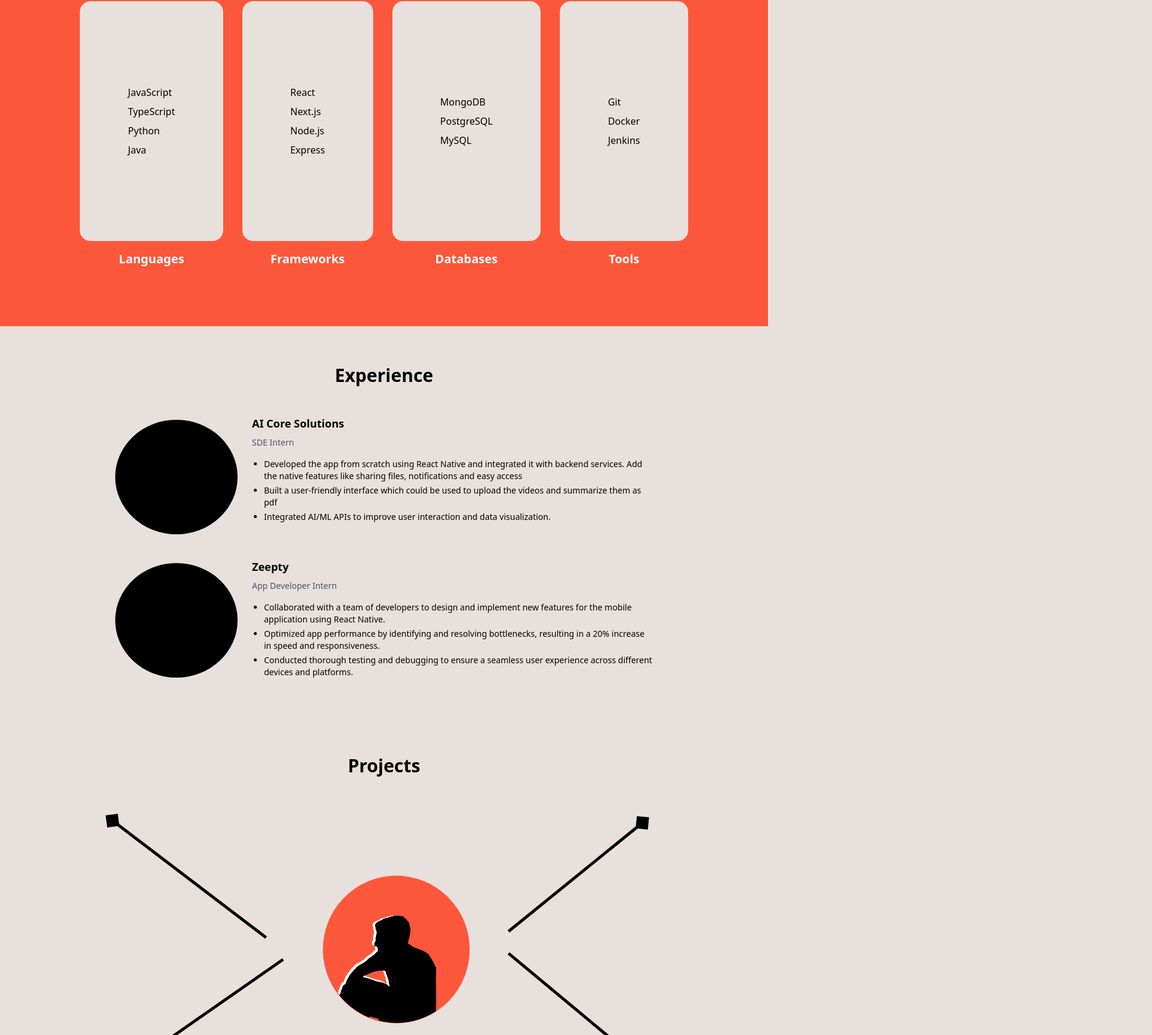
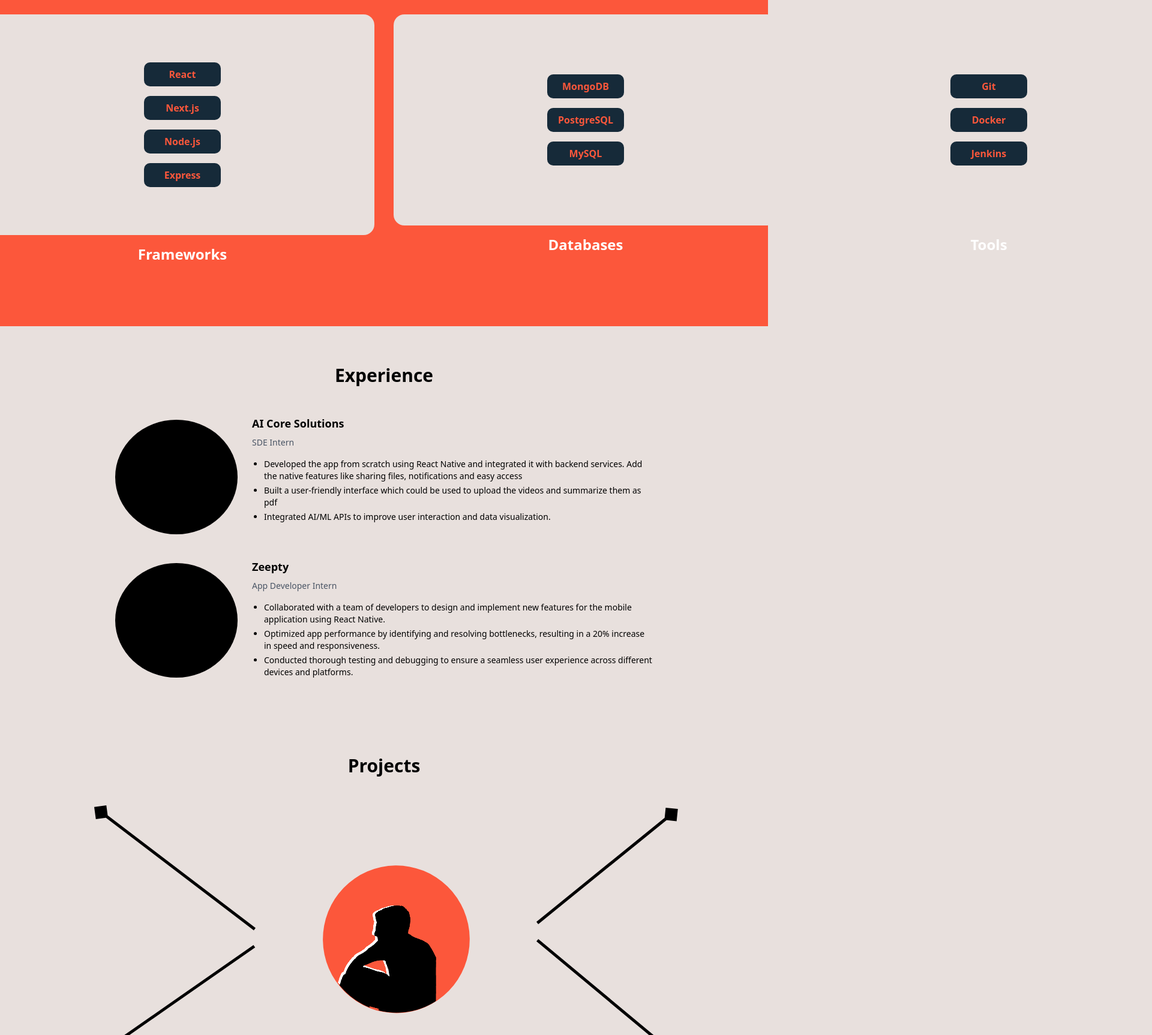
Before and after one commit to Van5sh/portfolio, a Next.js app: page / in a window 1280 px wide. Shown: the part 1784-3510 px from the top of the page at 60% size, 1920 px wide, since content can reach past the window. Built offline with nearby package versions, Linux system fonts and the light colour scheme.

Commit message:
feat:elements setuo

```diff
--- /dev/null
+++ b/declare.d.ts
@@ -0,0 +1,4 @@
+declare module "*.css" {
+  const content: { [className: string]: string };
+  export default content;
+}
--- a/next.config.ts
+++ b/next.config.ts
@@ -1,8 +1,7 @@
 import type { NextConfig } from "next";
 
 const nextConfig: NextConfig = {
-  /* config options here */
-  reactCompiler: true,
+  // reactCompiler: true,
 };
 
 export default nextConfig;
--- a/src/app/page.tsx
+++ b/src/app/page.tsx
@@ -1,7 +1,6 @@
 import AboutPage from "@/sections/about";
 import LandingPage from "@/sections/landing";
 import SkillsPage from "@/sections/skills";
-import Image from "next/image";
 import ExperiencePage from "@/sections/experience";
 import Projects from "@/sections/Projects";
 
--- a/src/components/BubbleMenu.tsx
+++ b/src/components/BubbleMenu.tsx
@@ -1,3 +1,4 @@
+"use client";
 import type { CSSProperties, ReactNode } from 'react';
 import { useState, useRef, useEffect } from 'react';
 import { gsap } from 'gsap';
--- /dev/null
+++ b/src/components/ui/ItemsContainer.tsx
@@ -0,0 +1,16 @@
+interface ItemsContainerProps {
+    title?: string;
+}
+
+const ItemsContainer: React.FC<ItemsContainerProps> = ({ title }) => {
+    return (
+        <div className="flex items-center gap-2 px-4 py-2 rounded-full bg-[#162A39] shadow-md">
+            <span className="w-2 h-2 rounded-full bg-orange-500" />
+            <span className="text-orange-500 text-sm font-medium">
+        {title}
+      </span>
+        </div>
+    );
+};
+
+export default ItemsContainer;
--- a/src/sections/Projects.tsx
+++ b/src/sections/Projects.tsx
@@ -8,14 +8,15 @@ const Projects = () => {
   return (
     <div className="flex flex-col items-center p-16 w-full">
       <h1 className="text-3xl font-bold mb-12">Projects</h1>
+
       <div className="relative w-full max-w-5xl h-[60vh]">
-                <div className="absolute inset-0 flex flex-row justify-between items-center px-12">
-                    <div className="flex flex-col gap-8">
-                        <Arrow4 />
+        <div className="flex justify-between items-center">
+          <div className="flex flex-col items-end gap-6">
+            <Arrow4 className="top-10" />
             <Arrow3 />
           </div>
-                    <Centre/>
-                    <div className="flex flex-col gap-8">
+          <Centre />
+          <div className="flex flex-col items-start gap-6">
             <Arrow1 />
             <Arrow2 />
           </div>
--- a/src/sections/skills.tsx
+++ b/src/sections/skills.tsx
@@ -1,30 +1,45 @@
 import Containers from "@/components/ui/containers";
+import ItemsContainer from "@/components/ui/ItemsContainer";
 
 const SkillsPage = () => {
   const skills = [
-        { name: 'Languages', items: ['JavaScript', 'TypeScript', 'Python', 'Java'] },
-        { name: 'Frameworks', items: ['React', 'Next.js', 'Node.js', 'Express'] },
-        { name: 'Databases', items: ['MongoDB', 'PostgreSQL', 'MySQL'] },
-        { name: 'Tools', items: ['Git', 'Docker', 'Jenkins'] },
+    {
+      name: "Languages",
+      items: ["JavaScript", "TypeScript", "Python", "Java"],
+    },
+    { name: "Frameworks", items: ["React", "Next.js", "Node.js", "Express"] },
+    { name: "Databases", items: ["MongoDB", "PostgreSQL", "MySQL"] },
+    { name: "Tools", items: ["Git", "Docker", "Jenkins"] },
   ];
 
   return (
-        <div className="flex flex-col w-full h-full items-center rounded-lg ">
+    <div className="flex flex-col w-full h-full items-center rounded-lg">
       <h1 className="mb-10 text-5xl font-semibold">Skills</h1>
+
       <div className="flex w-full h-[80vh] items-center justify-center gap-8 bg-[#FC573B]">
         {skills.map((skillCategory) => (
           <div
             key={skillCategory.name}
-                        className="flex flex-col items-center gap-4"
+            className="flex flex-col h-[50vh] w-[50vw] items-center gap-4"
           >
-                        <Containers>
-                            <ul className="space-y-2">
+            <div className="flex flex-col h-[50vh] w-[50vw] gap-4 items-center justify-center rounded-2xl p-20 bg-[#E8E0DD]">
               {skillCategory.items.map((item) => (
-                                    <li key={item}>{item}</li>
+                <div
+                  key={item}
+                  className="flex justify-center font-bold rounded-lg"
+                  style={{
+                    backgroundColor: "#162A39",
+                    width: "10vw",
+                    padding: "8px 0",
+                    color: "#FC573B",
+                  }}
+                >
+                  <h1>{item}</h1>
+                </div>
               ))}
-                            </ul>
-                        </Containers>
-                        <h2 className="text-xl font-bold text-white">
+            </div>
+
+            <h2 className="text-2xl font-bold text-white">
               {skillCategory.name}
             </h2>
           </div>
```
Also changed, not shown: src/components/ui/containers.tsx (+8 -7 lines), public/svgs/card.svg (added), src/app/globals.css (line endings or trailing spaces). Lines whose indentation alone changed are shown as unchanged.
